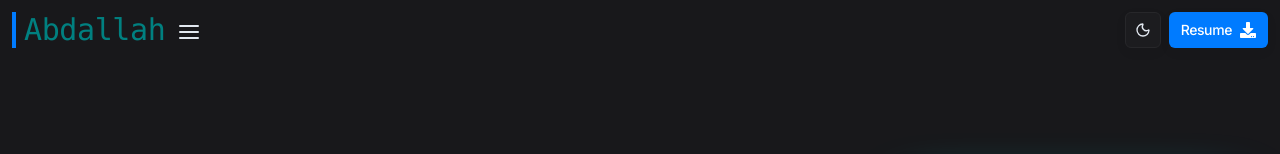
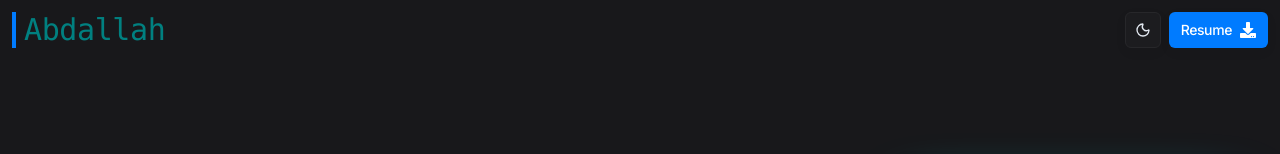
Before and after one commit to abdullahMohamed13/my-portfolio-2025, a React (Vite) app: page / in a window 1280 px wide. Shown: the top 154 px of the page. Built offline with nearby package versions, Linux system fonts and the light colour scheme.

Commit message:
UI update: hide menu-bar on small screens

```diff
--- a/src/components/Header.tsx
+++ b/src/components/Header.tsx
@@ -26,7 +26,7 @@ function Header() {
     return <header className="flex justify-between">
         <h1 className="text-3xl relative font-mono group font-light text-secondary pl-2 border-l-4 border-primary">
             Abdallah
-            <div className="inline">
+            <div className="inline md:hidden">
                 <Popover open={popoverOpen} onOpenChange={setPopoverOpen}>
                 <PopoverTrigger>
                     <FiMenu className="w-6 h-6 ml-3 text-foreground inline cursor-pointer" />
```
